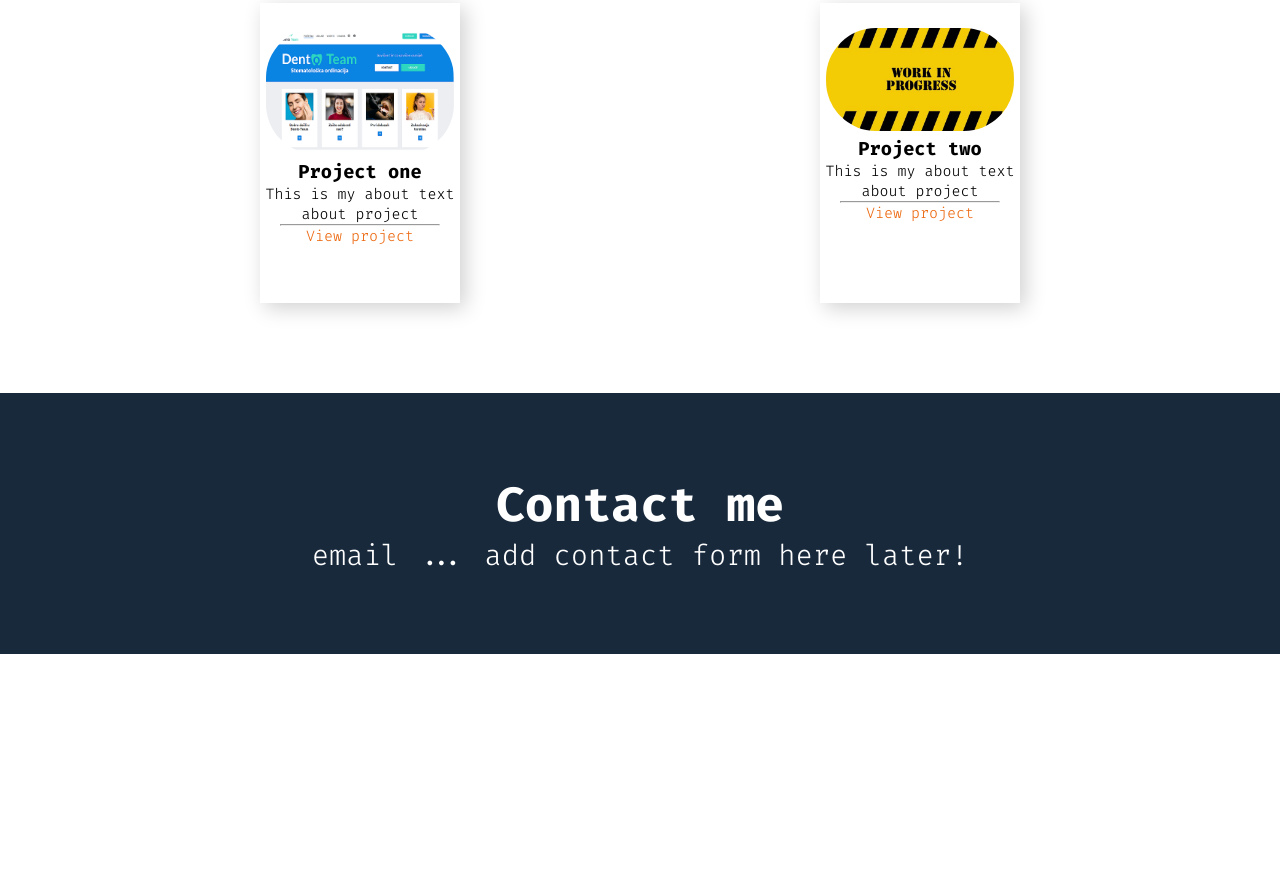
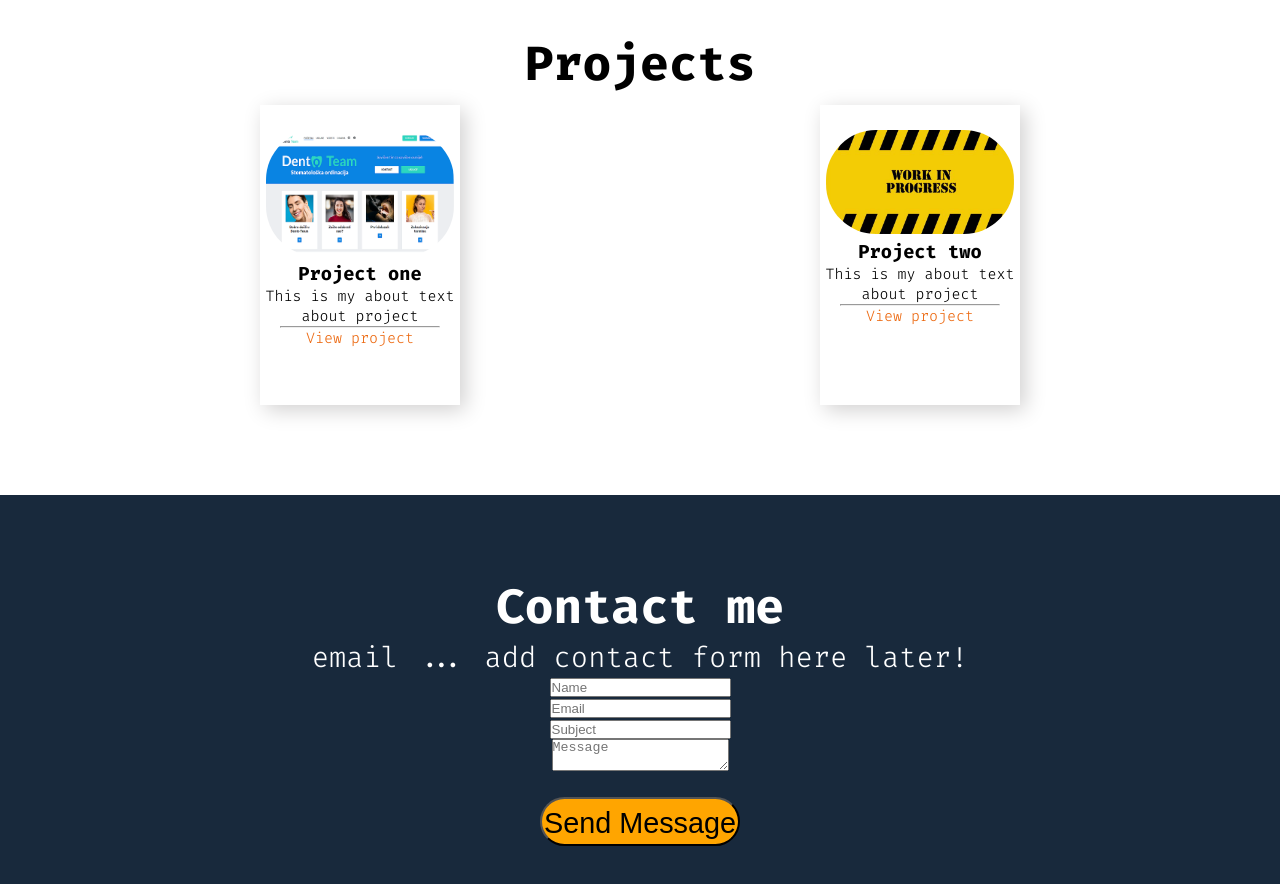
Before and after one commit to psychonautweb/simple-portfolio, a plain HTML site: page index.html in a window 1280 px wide. Shown: the part 1413-2297 px from the top of the page. Before the commit the page ends 2067 px from the top, so only its background shows below. Drawn offline with Linux system fonts and the light colour scheme.

Commit message:
updated about text and contact form

```diff
--- a/index.html
+++ b/index.html
@@ -45,7 +45,7 @@
     <section class="about-section" id="about">
         <div class="information">
             <h2>About</h2>
-            <p>Hello I'm ...</p>
+            <p>Hello world and hello dear visitor, I'm Dubravko. Hard working, honest, reliable, dedicated and responsible member of the human species - but, hey, that's boring part and you already know that ... or do you? :) Currently, I'm fully devoted in learning Web Development, starting with HTML, CSS, JavaScript and the JAMSTACK Ecosystem. My passion lies within two areas, Coding and Biology.</p>
         </div>
         <div class="profile-img-container">
             <img src="img/profile-img.png" alt="profile-img" class="profile-img">
@@ -79,6 +79,27 @@
         <h2>Contact me</h2>
         <p>email ... add contact form here later!</p>
 
+        <div class="contact-form">
+            <form action="https://formsubmit.co/385950177b58dbc0d4517333e2c4d2fd" method="POST">
+              <div class="row">
+                <div class="input-group">
+                  <input type="name" name="name" placeholder="Name" class="input-control" required>
+                </div>
+                <div class="input-group">
+                  <input type="text" name="email" placeholder="Email" class="input-control" required>
+                </div>
+                <div class="input-group">
+                  <input type="text" name="subject" placeholder="Subject" class="input-control" required>
+                </div>
+                <div class="input-group">
+                  <textarea placeholder="Message" name="message" class="input-control" required></textarea>
+                </div>
+                <div class="submit-btn">
+                  <button type="submit" class="btn">Send Message</button>
+                </div>
+              </div>
+            </form>
+
     </footer>
     <!-- Contact/Footer Section End -->
 
```
